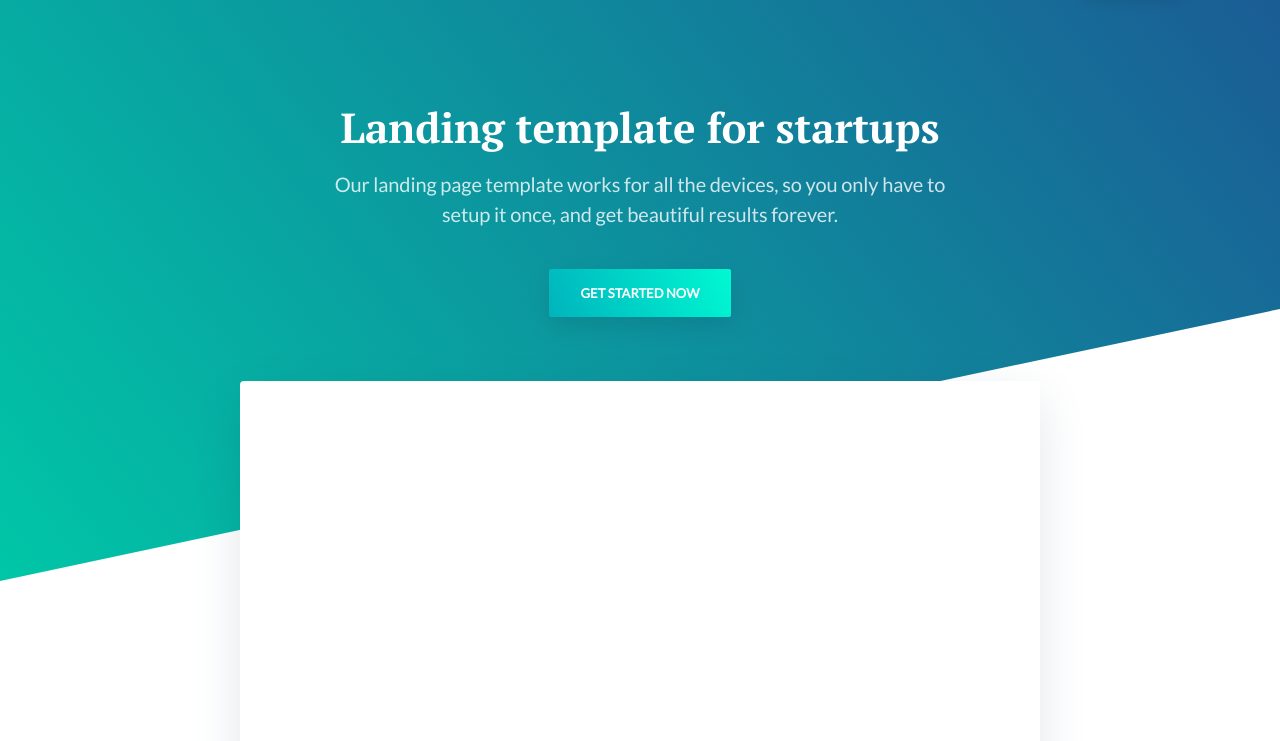
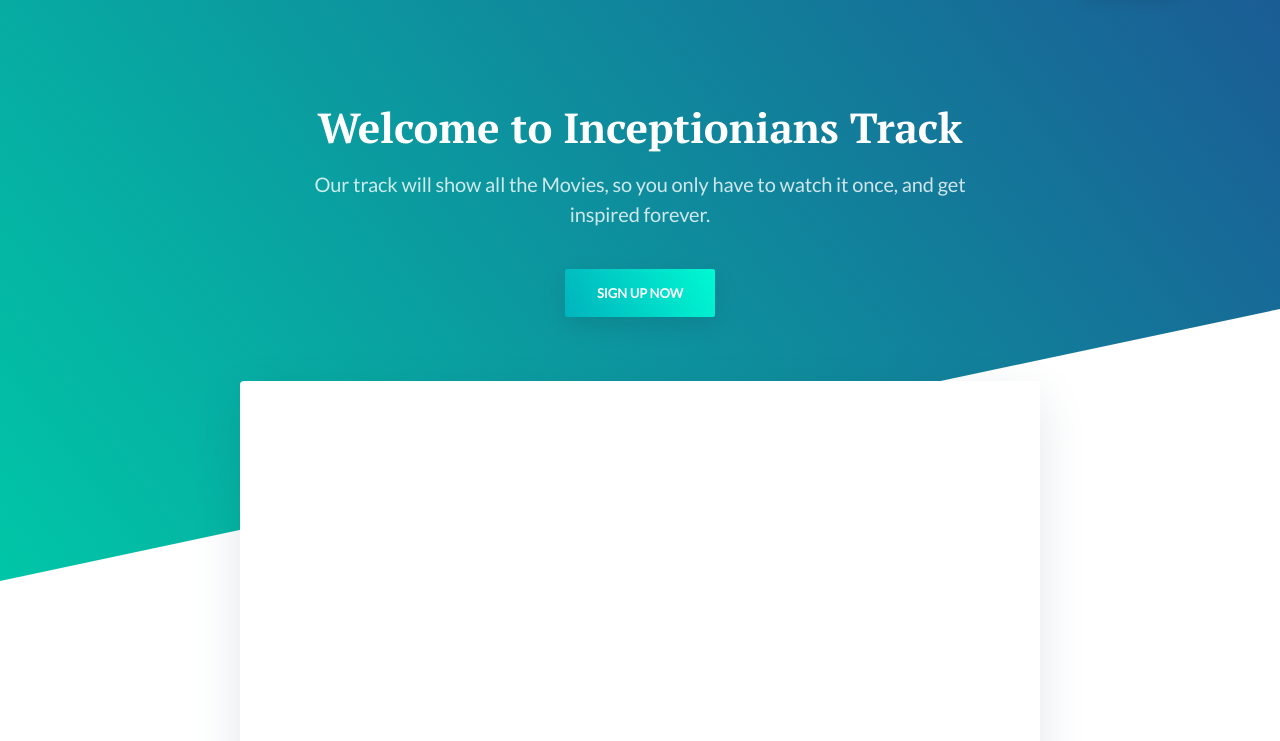
Before and after one commit to Shayemahmed/Shayemahmed.github.io, a plain HTML site: page index.html in a window 1280 px wide. Shown: the part 59-800 px from the top of the page. Drawn offline with nearby package versions, Linux system fonts and the light colour scheme.

Commit message:
Update index.html

```diff
--- a/index.html
+++ b/index.html
@@ -46,9 +46,9 @@
             <section class="hero text-light text-center">
                 <div class="container-sm">
                     <div class="hero-inner">
-                        <h1 class="hero-title h2-mobile mt-0 is-revealing">Landing template for startups</h1>
-                        <p class="hero-paragraph is-revealing">Our landing page template works for all the devices, so you only have to setup it once, and get beautiful results forever.</p>
-                        <p class="hero-cta is-revealing"><a class="button button-secondary button-shadow" href="#">Get started now</a></p>
+                        <h1 class="hero-title h2-mobile mt-0 is-revealing">Welcome to Inceptionians Track</h1>
+                        <p class="hero-paragraph is-revealing">Our track will show all the Movies, so you only have to watch it once, and get inspired forever.</p>
+                        <p class="hero-cta is-revealing"><a class="button button-secondary button-shadow" href="#">Sign up now</a></p>
                         <div class="hero-media">
                         </div>
                     </div>
```
